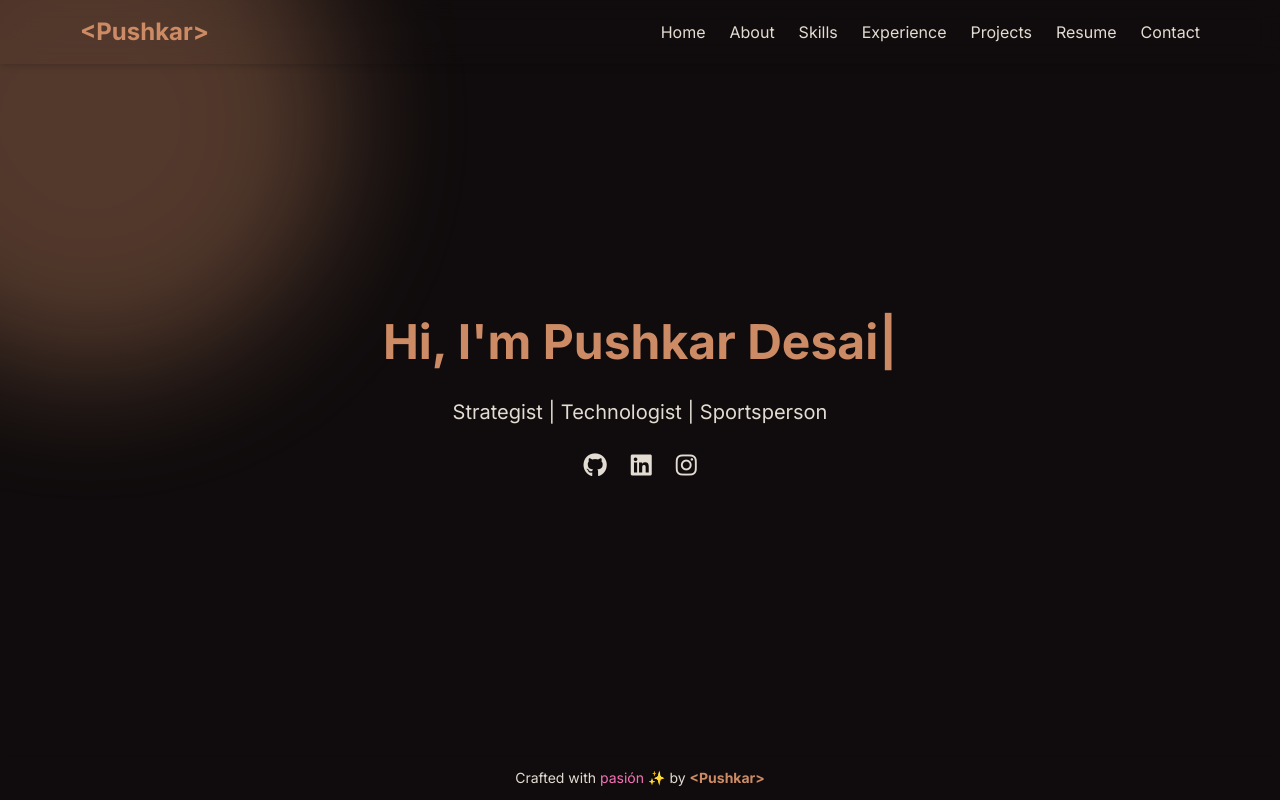
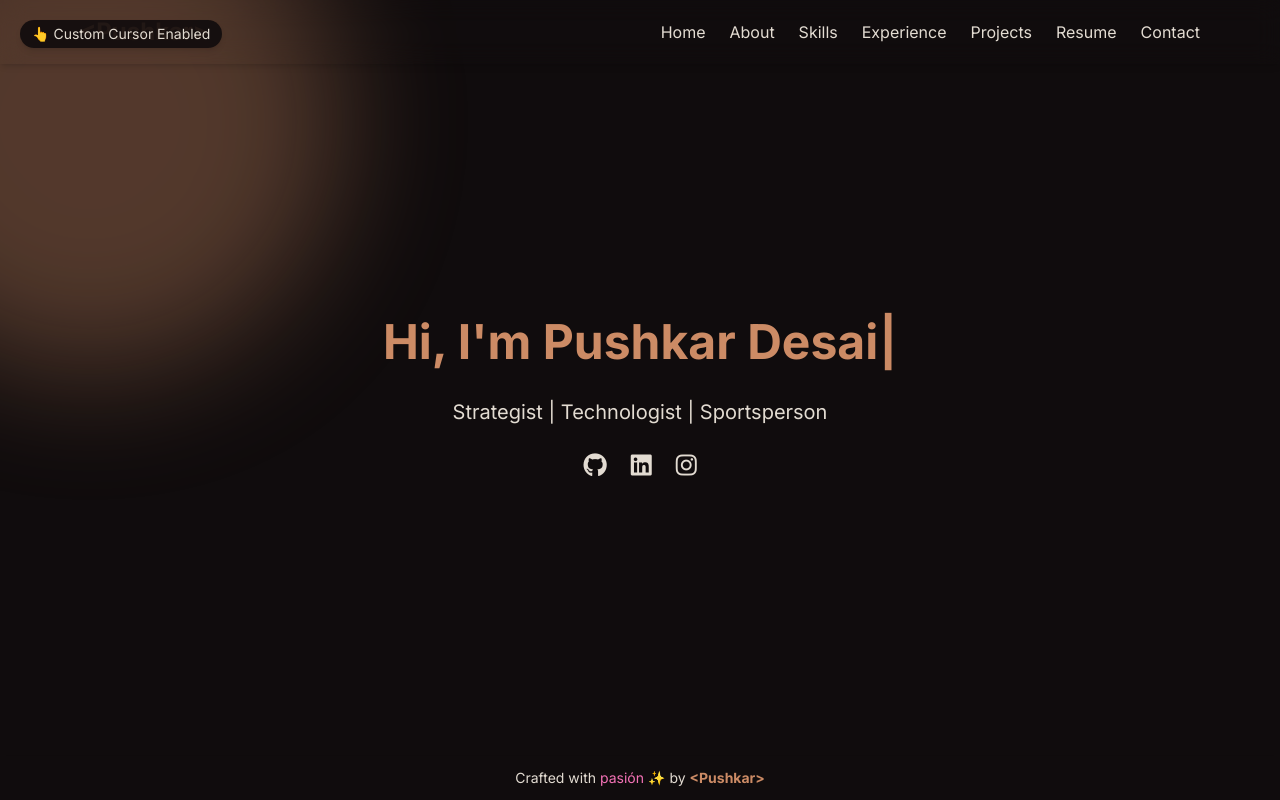
Before and after one commit to pdesai7245/pushkar-portfolio, a React (Create React App) app: page / in a window 1280 px wide. Built offline with nearby package versions, Linux system fonts and the light colour scheme.

Commit message:
Updated full website with responsive layout and visual improvements

```diff
--- a/src/App.js
+++ b/src/App.js
@@ -1,4 +1,5 @@
 import Navbar from "./components/Navbar";
+import CursorHint from "./components/CursorHint";
 import About from "./components/About";
 import Skills from "./components/Skills";
 import Experience from "./components/Experience";
@@ -110,6 +111,7 @@ function App() {
 
       <section className="snap-start h-fit">
         <Footer />
+        <CursorHint />
       </section>
     </div>
   );
--- /dev/null
+++ b/src/components/CursorHint.js
@@ -0,0 +1,43 @@
+import { useEffect, useState } from "react";
+
+function CursorHint() {
+  const [showHint, setShowHint] = useState(true);
+  const [coords, setCoords] = useState({ x: 0, y: 0 });
+
+  useEffect(() => {
+    // ✅ Exit early if screen is small (mobile)
+    if (window.innerWidth < 768) return;
+
+    const handleMove = (e) => {
+      setCoords({ x: e.clientX, y: e.clientY });
+    };
+
+    const timer = setTimeout(() => setShowHint(false), 6000);
+
+    window.addEventListener("mousemove", handleMove);
+
+    return () => {
+      clearTimeout(timer);
+      window.removeEventListener("mousemove", handleMove);
+    };
+  }, []);
+
+  // 🧼 Also skip rendering completely on mobile
+  if (window.innerWidth < 768) return null;
+
+  return (
+    showHint && (
+      <div
+        className="fixed text-sm text-cream bg-darkmaroon/90 px-3 py-1 rounded-full shadow-md pointer-events-none transition-opacity duration-500 z-[100]"
+        style={{
+          top: coords.y + 20,
+          left: coords.x + 20,
+        }}
+      >
+          👆 Custom Cursor Enabled
+      </div>
+    )
+  );
+}
+
+export default CursorHint;
--- a/src/components/ResumeViewer.js
+++ b/src/components/ResumeViewer.js
@@ -1,4 +1,3 @@
-import { useState } from "react";
 import { motion } from "framer-motion";
 
 function ResumeViewer() {
```
